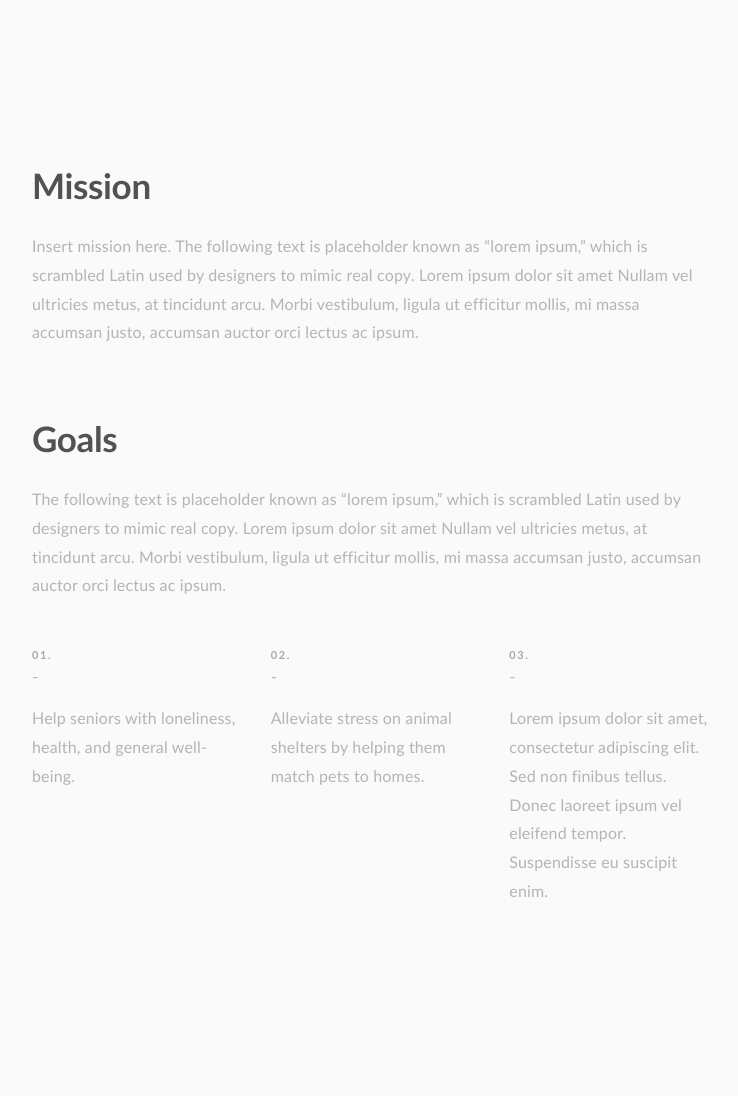
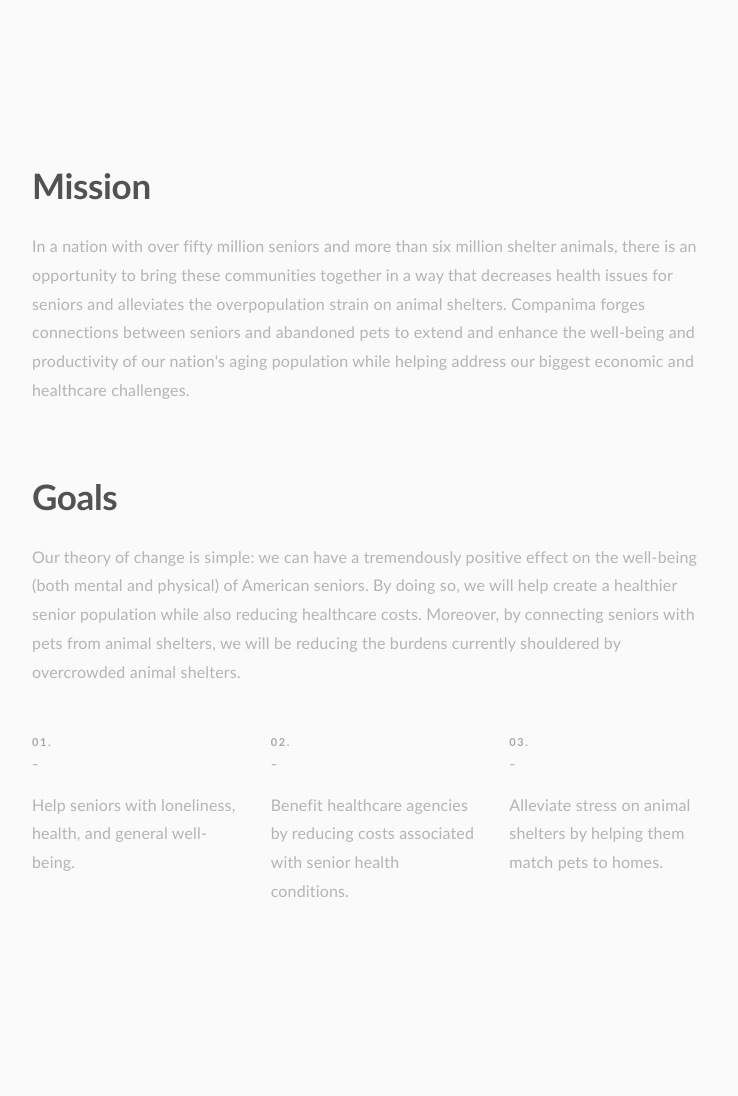
Before and after one commit to lin-ll/companima, a Django app: page / in a window 1280 px wide. Shown: the part 951-2047 px from the top of the page, without its empty margins (267-1005 px from the left). Run offline with Django 3.2, Linux system fonts and the light colour scheme; some libraries are stand-ins or nearby versions.

Commit message:
Fixed almost all of them I think

```diff
--- a/website/templates/website/index.html
+++ b/website/templates/website/index.html
@@ -44,10 +44,10 @@
 							<div class='sqs-block sqs-block-2' style='padding-top: 17px;'>
 								<div class="sqs-block-content-other">
 									<h2>Mission</h2>
-									<p>Insert mission here. The following text is placeholder known as “lorem ipsum,” which is scrambled Latin used by designers to mimic real copy. Lorem ipsum dolor sit amet Nullam vel ultricies metus, at tincidunt arcu. Morbi vestibulum, ligula ut efficitur mollis, mi massa accumsan justo, accumsan auctor orci lectus ac ipsum.&nbsp;</p>
+									<p>In a nation with over fifty million seniors and more than six million shelter animals, there is an opportunity to bring these communities together in a way that decreases health issues for seniors and alleviates the overpopulation strain on animal shelters. Companima forges connections between seniors and abandoned pets to extend and enhance the well-being and productivity of our nation's aging population while helping address our biggest economic and healthcare challenges.&nbsp;</p>
 									<p>&nbsp;</p>
 									<h2>Goals</h2>
-									<p>The following text is placeholder known as “lorem ipsum,” which is scrambled Latin used by designers to mimic real copy. Lorem ipsum dolor sit amet Nullam vel ultricies metus, at tincidunt arcu. Morbi vestibulum, ligula ut efficitur mollis, mi massa accumsan justo, accumsan auctor orci lectus ac ipsum.</p>
+									<p>Our theory of change is simple: we can have a tremendously positive effect on the well-being (both mental and physical) of American seniors. By doing so, we will help create a healthier senior population while also reducing healthcare costs. Moreover, by connecting seniors with pets from animal shelters, we will be reducing the burdens currently shouldered by overcrowded animal shelters.</p>
 								</div>
 								<div class='sqs-row'>
 									<div class='sqs-col-4'>
@@ -62,7 +62,7 @@
 										<div class='sqs-block sqs-block-3' style='padding-top: 17px;'>
 											<div class="sqs-block-content-other">
 												<h3>02.<br>–</h3>
-												<p>Alleviate stress on animal shelters by helping them match pets to homes.</p>
+												<p>Benefit healthcare agencies by reducing costs associated with senior health conditions.</p>
 											</div>
 										</div>
 									</div>
@@ -70,7 +70,7 @@
 										<div class='sqs-block sqs-block-3' style='padding-top: 17px;'>
 											<div class="sqs-block-content-other">
 												<h3>03.<br>–</h3>
-												<p>Lorem ipsum dolor sit amet, consectetur adipiscing elit. Sed non finibus tellus. Donec laoreet ipsum vel eleifend tempor. Suspendisse eu suscipit enim.</p>
+												<p>Alleviate stress on animal shelters by helping them match pets to homes.</p>
 											</div>
 										</div>
 									</div>
```
Also changed, not shown: website/templates/website/donate.html (+8 -0 lines), website/templates/website/team.html (+4 -4 lines).
